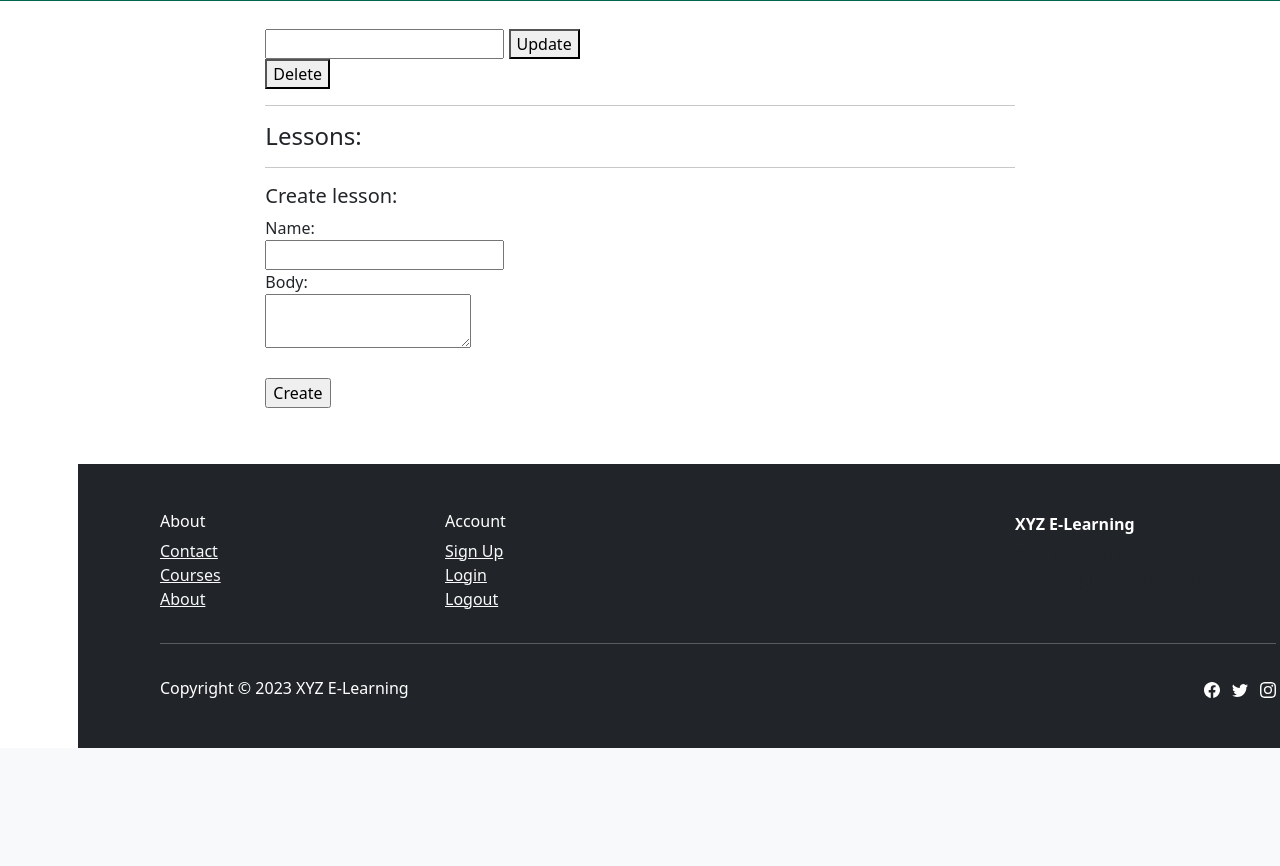
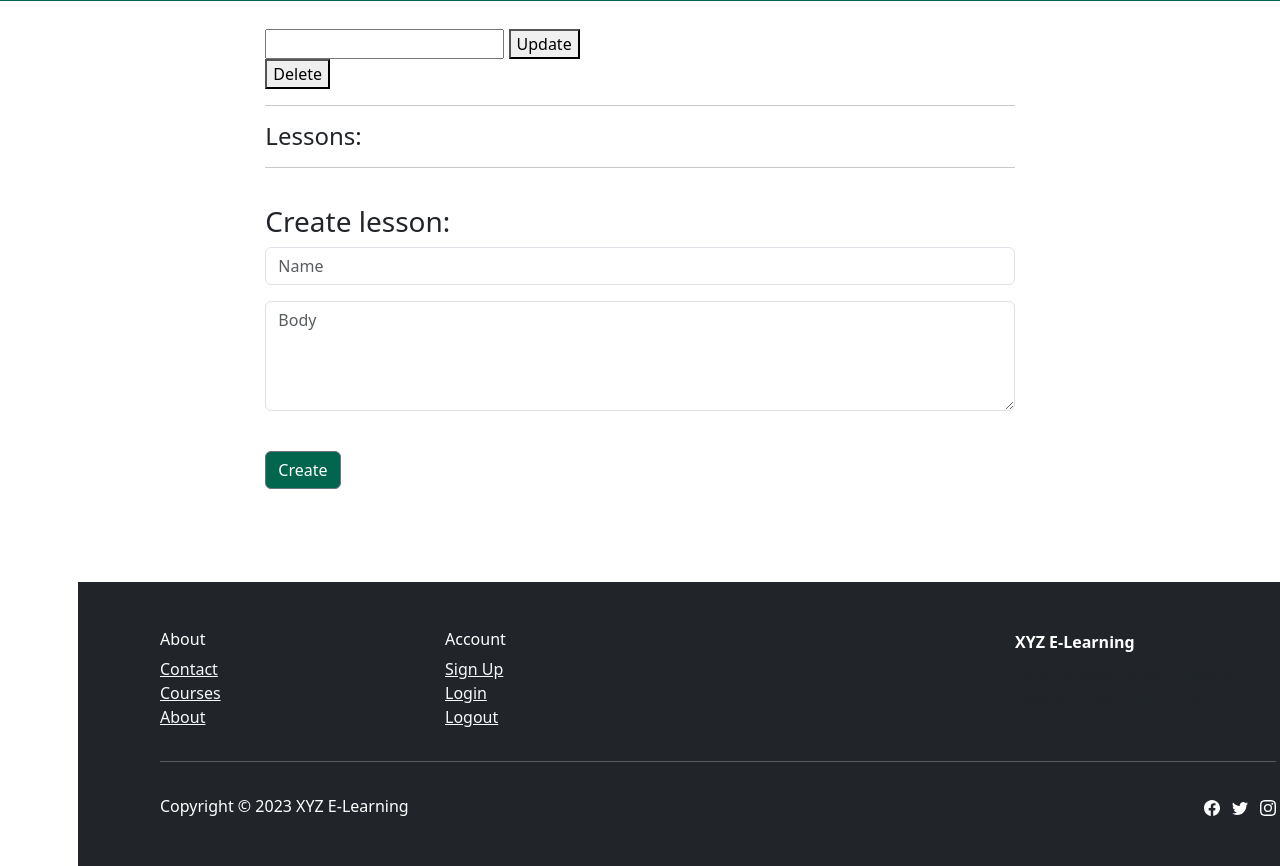
Before and after one commit to ivan-akos/e-learning-AFP2-23, a Django app: template src/django/elearning_app/templates/update_course.html in a window 1280 px wide; the page is wider, and only the part inside the window is pictured. Shown: the part 195-1061 px from the top of that part. Before the commit the page ends 943 px from the top of that part, so only its background shows below. Run offline with Django 4.2, Linux system fonts and the light colour scheme; the template is opened without the code that fills it, so the values that code supplies are empty; some libraries are stand-ins or nearby versions.

Commit message:
create_lesson: fix

```diff
--- a/src/django/elearning_app/templates/components/create_lesson.html
+++ b/src/django/elearning_app/templates/components/create_lesson.html
@@ -1,12 +1,14 @@
-	<div>
-		<h5>Create lesson:</h5>
+	<div style="margin-top: 5%; margin-bottom: 5%">
+		<h3>Create lesson:</h3>
 		<form method="post">
 		  {% csrf_token %}
-		  <label for="name">Name:</label><br>
-		  <input type="text" id="name" name="name" required><br>
-		  <label for="body">Body:</label><br>
-		  <textarea id="body" name="body" required></textarea><br>
+		  <div class="mb-3">
+            <input class="form-control" type="text" name="name" placeholder="Name" required>
+          </div>
+		  <div class="mb-3">
+			<div><textarea class="form-control" type="text" name="body" rows="4" placeholder="Body"></textarea></div>
+          </div>
 		  <br>
-		  <input type="submit" value="Create">
+		  <input class="btn btn-secondary" style="background-color: var(--custom-secondary-color);" type="submit" value="Create"></input>
 		</form>
 	</div>
```
